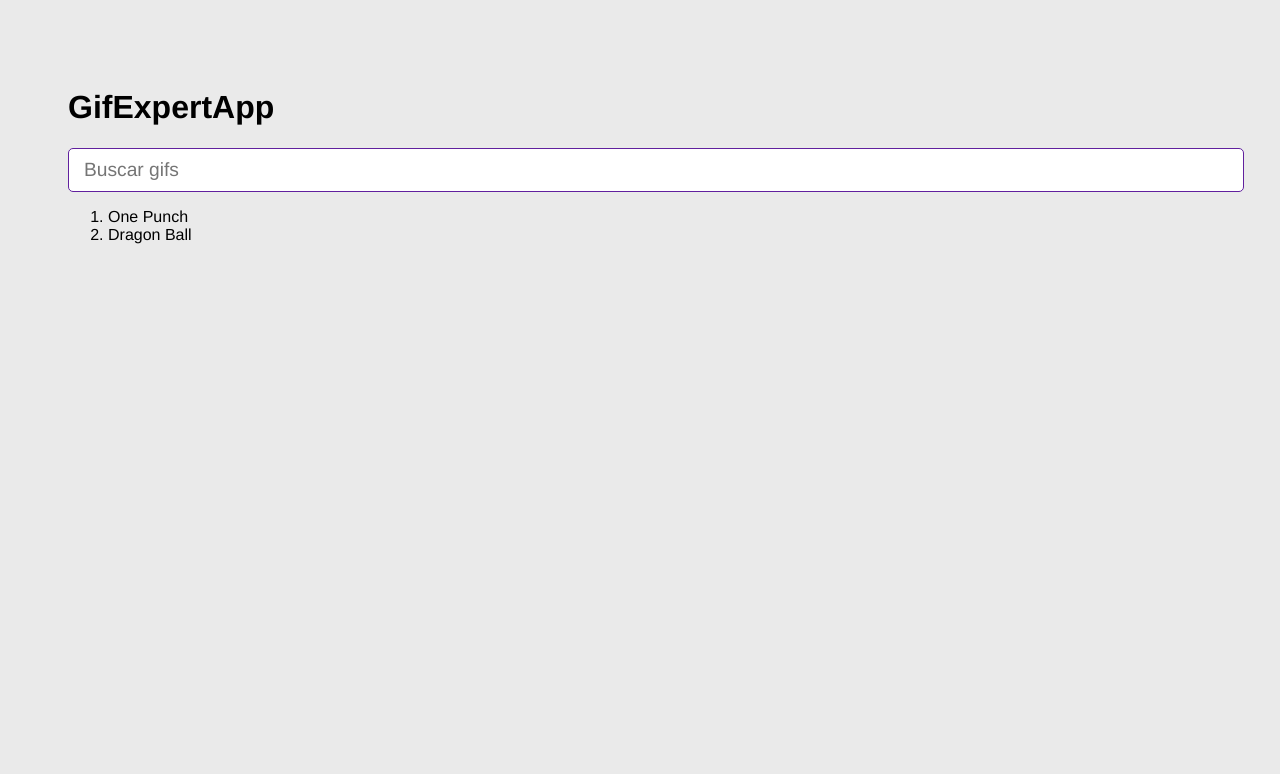
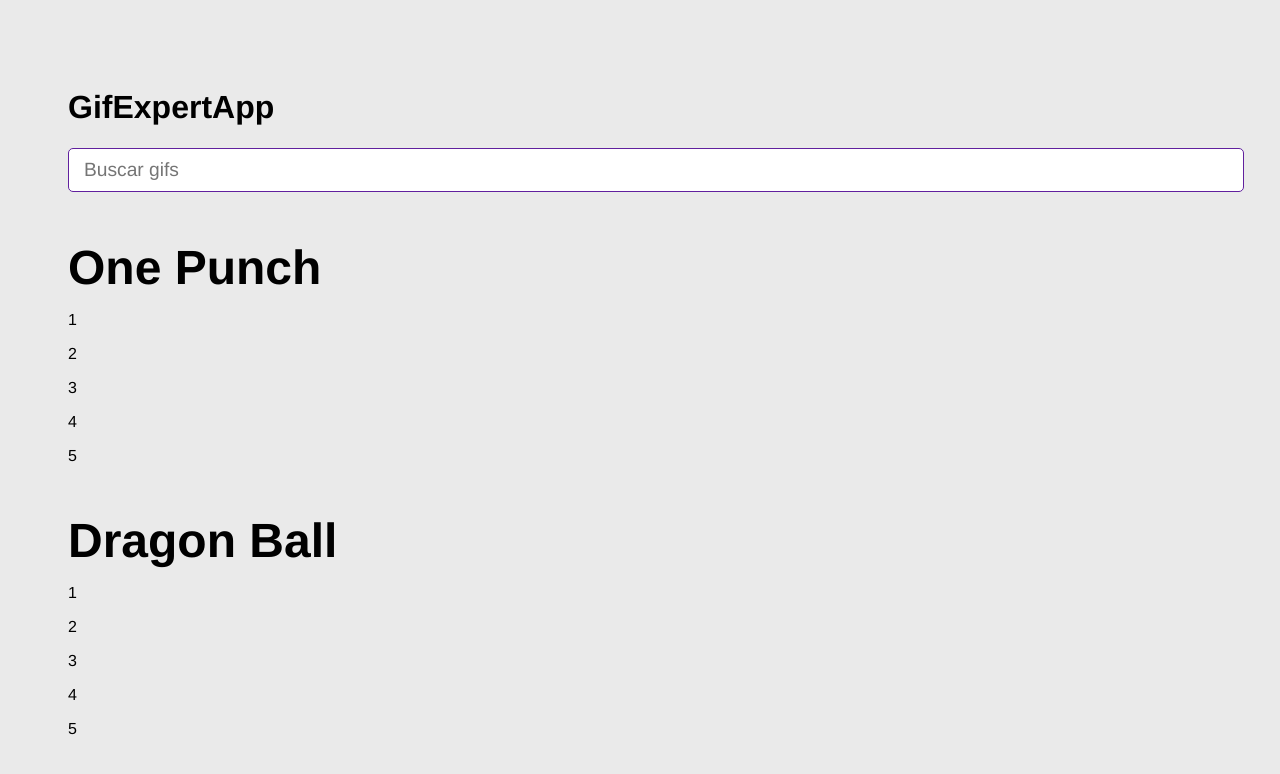
Before and after one commit to thezxdev/gif-expert-app, a React (Vite) app: page / in a window 1280 px wide. Shown: the top 774 px of the page. Built offline with nearby package versions, Linux system fonts and the light colour scheme.

Commit message:
Creacion del componente GifGrid

```diff
--- a/src/GifExpertApp.jsx
+++ b/src/GifExpertApp.jsx
@@ -1,5 +1,6 @@
 import { useState } from 'react';
 import { AddCategory } from './components/AddCategory';
+import { GifGrid } from './components/GifGrid';
 
 export const GifExpertApp = () => {
 
@@ -7,14 +8,14 @@
 
   // Los hooks no se ponen dentro de condiciones.
 
-  const [categories, setCategories] = useState([ 'One Punch', 'Dragon Ball' ]);
+  const [categories, setCategories] = useState(['One Punch', 'Dragon Ball']);
 
-  const onAddCategory = ( newCategory ) => {
+  const onAddCategory = (newCategory) => {
 
     // Validar que sean únicos los campos
-    if( categories.includes( newCategory ) ) return;
+    if (categories.includes(newCategory)) return;
 
-    setCategories([ newCategory, ...categories ]);
+    setCategories([newCategory, ...categories]);
     // setCategories( cat => [ ...cat, 'Valorant' ]);
   }
 
@@ -26,18 +27,18 @@
       {/* Input */}
       <AddCategory
         // setCategories={ setCategories } // Se envía la función del state al componente hijo para que realize la lógica.
-        onNewCategory={ value => onAddCategory( value ) } // Se envía la función al componente hijo para que este responda con el valor que necesita la función del componente padre para realizar la adición de la categoría.
+        onNewCategory={value => onAddCategory(value)} // Se envía la función al componente hijo para que este responda con el valor que necesita la función del componente padre para realizar la adición de la categoría.
       />
 
       {/* Listado de Gif */}
-      <ol>
-        {
-          categories.map( category => {
-            return <li key={ category }>{ category }</li>
-          })
-        }
-      </ol>
-        {/* Gif Item */}
+
+      {
+        categories.map(category => (
+          <GifGrid key={category} category={category} />
+        )
+        )
+      }
+
     </>
   )
 }
--- /dev/null
+++ b/src/components/GifGrid.jsx
@@ -0,0 +1,17 @@
+
+export const GifGrid = ({ category }) => {
+
+  const gifs = [1, 2, 3, 4, 5];
+
+  return (
+    <>
+      <h3>{ category }</h3>
+
+      {
+        gifs.map( gif => (
+          <p>{ gif }</p>
+        ))
+      }
+    </>
+  )
+}
```
